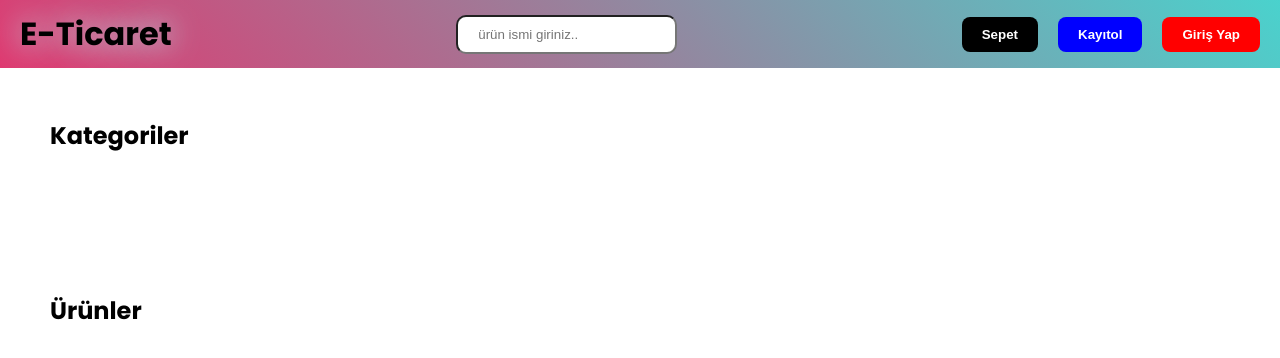
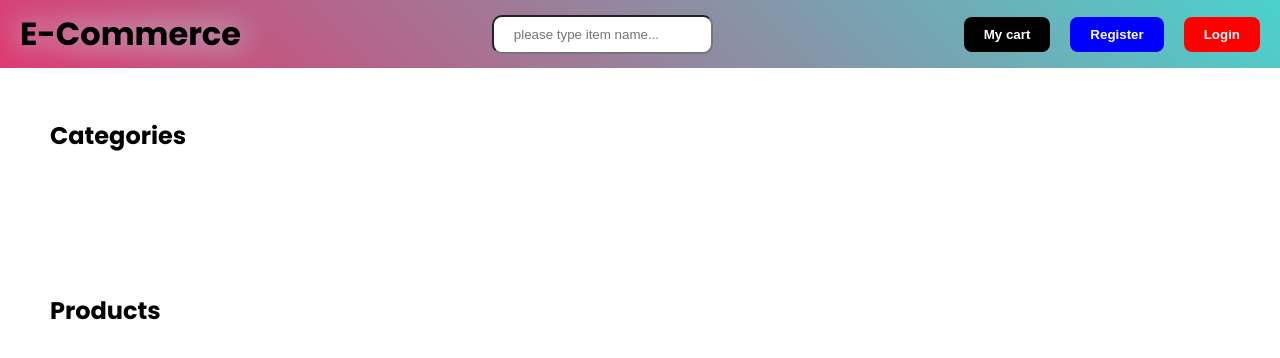
Before and after one commit to turangulcicek/API-sample-project, a plain HTML site: page index.html in a window 1280 px wide. Drawn offline with Linux system fonts and the light colour scheme; no server answers.

Commit message:
Screen revised

```diff
--- a/index.html
+++ b/index.html
@@ -2,36 +2,33 @@
 <html lang="en">
   <head>
     <meta charset="UTF-8" />
-    <meta
-      name="viewport"
-      content="width=device-width, initial-scale=1.0"
-    />
+    <meta name="viewport" content="width=device-width, initial-scale=1.0" />
     <title>Document</title>
     <link rel="stylesheet" href="style.css" />
   </head>
   <body>
     <!-- Üst Kısım -->
     <header>
-      <h1>E-Ticaret</h1>
+      <h1>E-Commerce</h1>
 
-      <input type="text" placeholder="ürün ismi giriniz.." />
+      <input type="text" placeholder="please type item name..." />
 
       <div>
-        <button id="basket">Sepet</button>
-        <button>Kayıtol</button>
-        <button>Giriş Yap</button>
+        <button id="basket">My cart</button>
+        <button>Register</button>
+        <button>Login</button>
       </div>
     </header>
     <!--  Ana İçerik -->
     <main>
       <!-- Kategoriler -->
       <section id="category-sec">
-        <h1>Kategoriler</h1>
+        <h1>Categories</h1>
         <div class="categories"></div>
       </section>
       <!-- Ürünler -->
       <section>
-        <h1>Ürünler</h1>
+        <h1>Products</h1>
         <div class="products"></div>
       </section>
     </main>
@@ -44,7 +41,7 @@
         </div>
         <div id="list"></div>
         <p id="total">
-          <span id="count">0 ürün</span> Toplam:
+          <span id="count">0 item</span> Total:
           <span id="total-price">0</span> &#8378;
         </p>
       </div>
--- a/main.js
+++ b/main.js
@@ -165,7 +165,7 @@ function calculateTotal() {
   const amount = basket.reduce((sum, i) => sum + i.amount, 0);
 
   // miktarı html'e gönderme
-  totalCount.innerText = amount + ' ' + 'Ürün';
+  totalCount.innerText = amount + ' ' + 'Item';
 
   // toplam değeri html'e gönderme
   totalSpan.innerText = sum;
```
Also changed, not shown: 2 other files.
